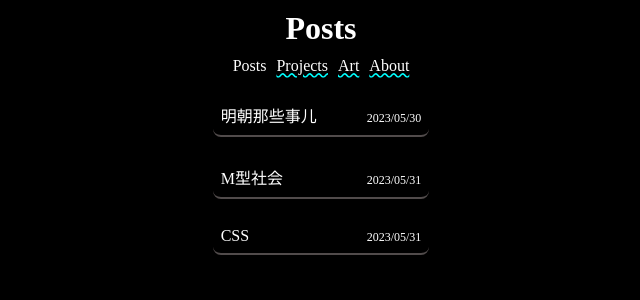
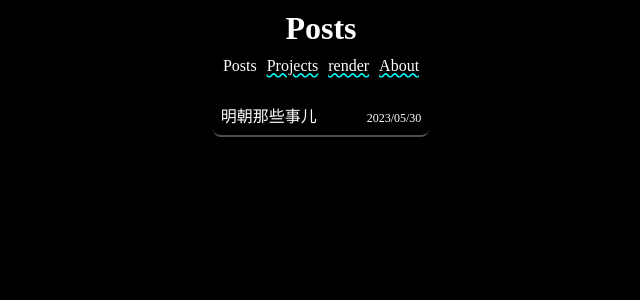
Before and after one commit to linround/me, a Next.js app: page /posts in a window 1280 px wide. Shown: the top 300 px of the page, without its empty margins (319-959 px from the left). Built offline with nearby package versions, Linux system fonts and the light colour scheme.

Commit message:
refactor:adjust router

```diff
--- /dev/null
+++ b/app/about/page.module.css
@@ -0,0 +1,27 @@
+.link {
+  color: var(--content-text-color);
+  text-decoration-style: wavy;
+  text-decoration-color: var(--content-link-text-decoration-color);
+}
+
+.contact{
+  color: var(--contact-link-color);
+  text-decoration: none;
+
+}
+.container {
+  padding:0 10px;
+  list-style: none;
+  max-width: 60%;
+}
+.line{
+  background-color: var(--line-bg-color);
+  height: 1px;
+  margin-top: 30px;
+}
+.information {
+  margin-top: 40px;
+  display: flex;
+  gap: 5px;
+  align-items: center;
+}
--- a/app/art/css.module.css
+++ /dev/null
@@ -1,6 +0,0 @@
-.container {
-  display: flex;
-  flex-direction: column;
-  justify-content: center;
-  gap: 20px;
-}
--- a/app/page.module.css
+++ b/app/page.module.css
@@ -1,256 +1,6 @@
-.link {
-  color: var(--content-text-color);
-  text-decoration-style: wavy;
-  text-decoration-color: var(--content-link-text-decoration-color);
+.container {
+  display: flex;
+  flex-direction: column;
+  justify-content: center;
+  gap: 20px;
 }
-
-.contact{
-  color: var(--contact-link-color);
-  text-decoration: none;
-
-}
-.container {
-  padding:0 10px;
-  list-style: none;
-  max-width: 60%;
-}
-.line{
-  background-color: var(--line-bg-color);
-  height: 1px;
-  margin-top: 30px;
-}
-.information {
-  margin-top: 40px;
-  display: flex;
-  gap: 5px;
-  align-items: center;
-}
-/*.main {*/
-/*  display: flex;*/
-/*  flex-direction: column;*/
-/*  justify-content: space-between;*/
-/*  align-items: center;*/
-/*  padding: 6rem;*/
-/*  min-height: 100vh;*/
-/*}*/
-
-/*.description {*/
-/*  display: inherit;*/
-/*  justify-content: inherit;*/
-/*  align-items: inherit;*/
-/*  font-size: 0.85rem;*/
-/*  max-width: var(--max-width);*/
-/*  width: 100%;*/
-/*  z-index: 2;*/
-/*  font-family: var(--font-mono);*/
-/*}*/
-
-/*.description a {*/
-/*  display: flex;*/
-/*  justify-content: center;*/
-/*  align-items: center;*/
-/*  gap: 0.5rem;*/
-/*}*/
-
-/*.description p {*/
-/*  position: relative;*/
-/*  margin: 0;*/
-/*  padding: 1rem;*/
-/*  background-color: rgba(var(--callout-rgb), 0.5);*/
-/*  border: 1px solid rgba(var(--callout-border-rgb), 0.3);*/
-/*  border-radius: var(--border-radius);*/
-/*}*/
-
-/*.code {*/
-/*  font-weight: 700;*/
-/*  font-family: var(--font-mono);*/
-/*}*/
-
-/*.grid {*/
-/*  display: grid;*/
-/*  grid-template-columns: repeat(4, minmax(25%, auto));*/
-/*  width: var(--max-width);*/
-/*  max-width: 100%;*/
-/*}*/
-
-/*.card {*/
-/*  padding: 1rem 1.2rem;*/
-/*  border-radius: var(--border-radius);*/
-/*  background: rgba(var(--card-rgb), 0);*/
-/*  border: 1px solid rgba(var(--card-border-rgb), 0);*/
-/*  transition: background 200ms, border 200ms;*/
-/*}*/
-
-/*.card span {*/
-/*  display: inline-block;*/
-/*  transition: transform 200ms;*/
-/*}*/
-
-/*.card h2 {*/
-/*  font-weight: 600;*/
-/*  margin-bottom: 0.7rem;*/
-/*}*/
-
-/*.card p {*/
-/*  margin: 0;*/
-/*  opacity: 0.6;*/
-/*  font-size: 0.9rem;*/
-/*  line-height: 1.5;*/
-/*  max-width: 30ch;*/
-/*}*/
-
-/*.center {*/
-/*  display: flex;*/
-/*  justify-content: center;*/
-/*  align-items: center;*/
-/*  position: relative;*/
-/*  padding: 4rem 0;*/
-/*}*/
-
-/*.center::before {*/
-/*  background: var(--secondary-glow);*/
-/*  border-radius: 50%;*/
-/*  width: 480px;*/
-/*  height: 360px;*/
-/*  margin-left: -400px;*/
-/*}*/
-
-/*.center::after {*/
-/*  background: var(--primary-glow);*/
-/*  width: 240px;*/
-/*  height: 180px;*/
-/*  z-index: -1;*/
-/*}*/
-
-/*.center::before,*/
-/*.center::after {*/
-/*  content: '';*/
-/*  left: 50%;*/
-/*  position: absolute;*/
-/*  filter: blur(45px);*/
-/*  transform: translateZ(0);*/
-/*}*/
-
-/*.logo {*/
-/*  position: relative;*/
-/*}*/
-/*!* Enable hover only on non-touch devices *!*/
-/*@media (hover: hover) and (pointer: fine) {*/
-/*  .card:hover {*/
-/*    background: rgba(var(--card-rgb), 0.1);*/
-/*    border: 1px solid rgba(var(--card-border-rgb), 0.15);*/
-/*  }*/
-
-/*  .card:hover span {*/
-/*    transform: translateX(4px);*/
-/*  }*/
-/*}*/
-
-/*@media (prefers-reduced-motion) {*/
-/*  .card:hover span {*/
-/*    transform: none;*/
-/*  }*/
-/*}*/
-
-/*!* Mobile *!*/
-/*@media (max-width: 700px) {*/
-/*  .content {*/
-/*    padding: 4rem;*/
-/*  }*/
-
-/*  .grid {*/
-/*    grid-template-columns: 1fr;*/
-/*    margin-bottom: 120px;*/
-/*    max-width: 320px;*/
-/*    text-align: center;*/
-/*  }*/
-
-/*  .card {*/
-/*    padding: 1rem 2.5rem;*/
-/*  }*/
-
-/*  .card h2 {*/
-/*    margin-bottom: 0.5rem;*/
-/*  }*/
-
-/*  .center {*/
-/*    padding: 8rem 0 6rem;*/
-/*  }*/
-
-/*  .center::before {*/
-/*    transform: none;*/
-/*    height: 300px;*/
-/*  }*/
-
-/*  .description {*/
-/*    font-size: 0.8rem;*/
-/*  }*/
-
-/*  .description a {*/
-/*    padding: 1rem;*/
-/*  }*/
-
-/*  .description p,*/
-/*  .description div {*/
-/*    display: flex;*/
-/*    justify-content: center;*/
-/*    position: fixed;*/
-/*    width: 100%;*/
-/*  }*/
-
-/*  .description p {*/
-/*    align-items: center;*/
-/*    inset: 0 0 auto;*/
-/*    padding: 2rem 1rem 1.4rem;*/
-/*    border-radius: 0;*/
-/*    border: none;*/
-/*    border-bottom: 1px solid rgba(var(--callout-border-rgb), 0.25);*/
-/*    background: linear-gradient(*/
-/*      to bottom,*/
-/*      rgba(var(--background-start-rgb), 1),*/
-/*      rgba(var(--callout-rgb), 0.5)*/
-/*    );*/
-/*    background-clip: padding-box;*/
-/*    backdrop-filter: blur(24px);*/
-/*  }*/
-
-/*  .description div {*/
-/*    align-items: flex-end;*/
-/*    pointer-events: none;*/
-/*    inset: auto 0 0;*/
-/*    padding: 2rem;*/
-/*    height: 200px;*/
-/*    background: linear-gradient(*/
-/*      to bottom,*/
-/*      transparent 0%,*/
-/*      rgb(var(--background-end-rgb)) 40%*/
-/*    );*/
-/*    z-index: 1;*/
-/*  }*/
-/*}*/
-
-/*!* Tablet and Smaller Desktop *!*/
-/*@media (min-width: 701px) and (max-width: 1120px) {*/
-/*  .grid {*/
-/*    grid-template-columns: repeat(2, 50%);*/
-/*  }*/
-/*}*/
-
-/*@media (prefers-color-scheme: dark) {*/
-/*  .vercelLogo {*/
-/*    filter: invert(1);*/
-/*  }*/
-
-/*  .logo {*/
-/*    filter: invert(1) drop-shadow(0 0 0.3rem #ffffff70);*/
-/*  }*/
-/*}*/
-
-/*@keyframes rotate {*/
-/*  from {*/
-/*    transform: rotate(360deg);*/
-/*  }*/
-/*  to {*/
-/*    transform: rotate(0deg);*/
-/*  }*/
-/*}*/
--- a/lib/posts.ts
+++ b/lib/posts.ts
@@ -39,6 +39,4 @@ export const css:IPost = {
 
 export const posts:IPost[] = [
   brightMoon,
-  mShapedSociety,
-  css
 ]
--- a/lib/routes.ts
+++ b/lib/routes.ts
@@ -14,12 +14,12 @@ export const items:Item[] = [
     slug:'projects',
     description:'一些项目'
   },{
-    name:'Art',
-    slug:'art',
+    name:'render',
+    slug:'',
     description:'一些灵感'
   },{
     name:'About',
-    slug:'',
+    slug:'about',
     description:'一些经历'
   },
 ]
```
Also changed, not shown: app/about/page.tsx (added, +29 -0 lines), app/art/page.tsx (deleted, +0 -19 lines), app/page.tsx (+13 -26 lines).
